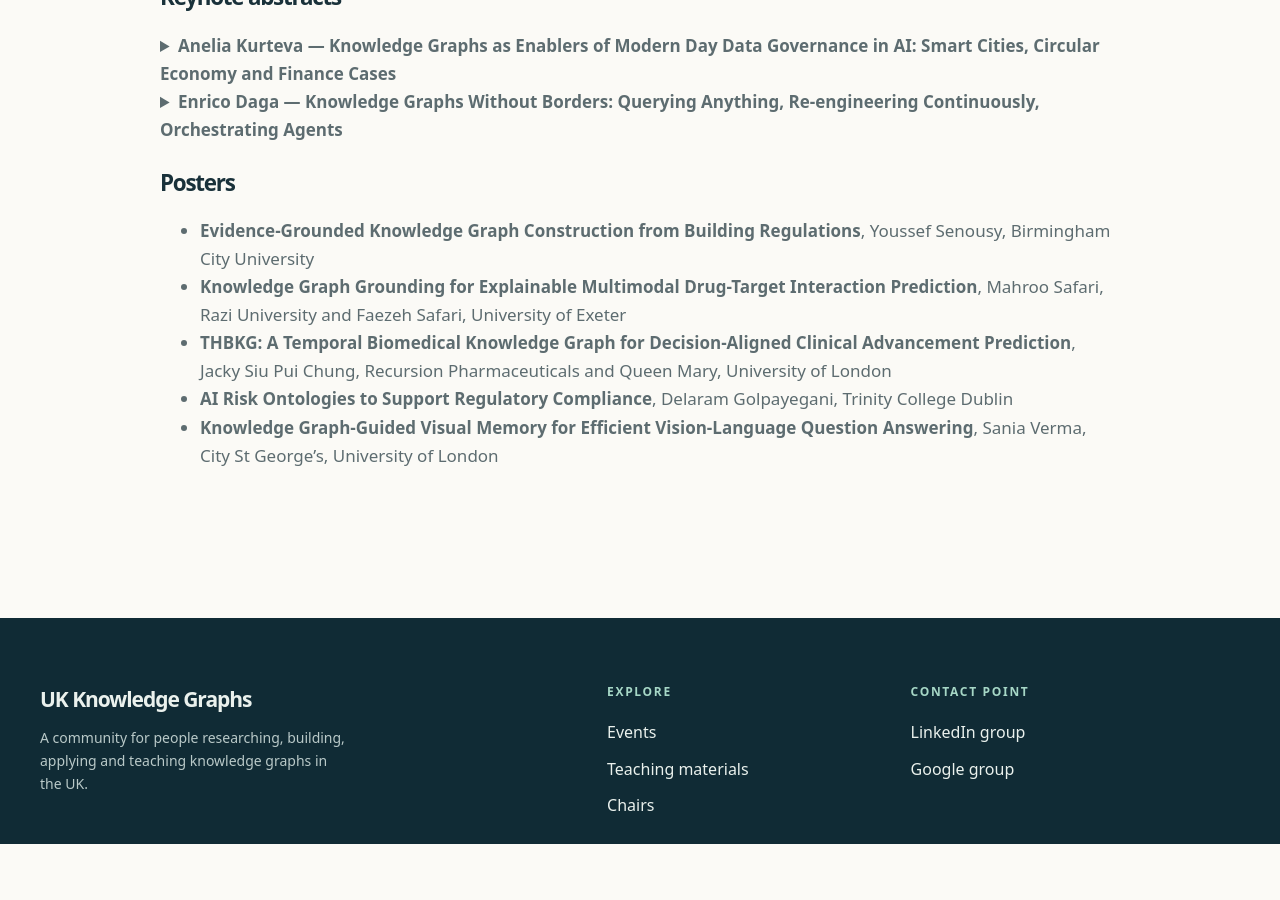
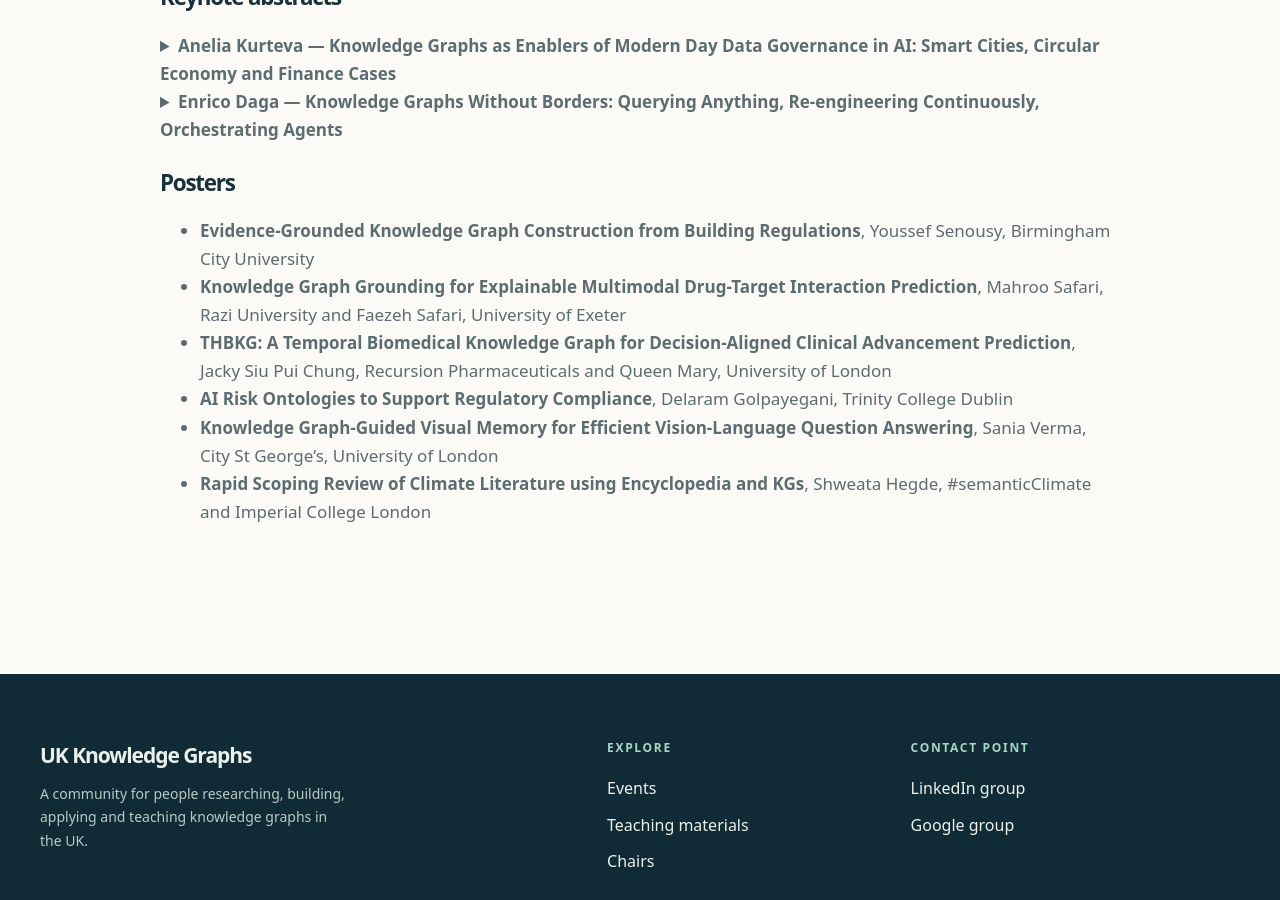
Before and after one commit to uk-knowledge-graphs/uk-knowledge-graphs.github.io, a Jekyll site: the page built from _events/symposium-2026.md, in a window 1280 px wide and 900 px high, scrolled down 2885 px. Built offline with Jekyll 4.4.1, drawn with Linux system fonts in a browser that asks for light colours; before the commit the page ends 3729 px from its top, so only the background shows below that.

Commit message:
added poster

```diff
--- a/_events/symposium-2026.md
+++ b/_events/symposium-2026.md
@@ -90,3 +90,4 @@ Knowledge graphs are often considered the end product of a costly transformation
 - **THBKG: A Temporal Biomedical Knowledge Graph for Decision-Aligned Clinical Advancement Prediction**, Jacky Siu Pui Chung, Recursion Pharmaceuticals and Queen Mary, University of London
 - **AI Risk Ontologies to Support Regulatory Compliance**, Delaram Golpayegani, Trinity College Dublin
 - **Knowledge Graph-Guided Visual Memory for Efficient Vision-Language Question Answering**, Sania Verma, City St George's, University of London
+- **Rapid Scoping Review of Climate Literature using Encyclopedia and KGs**, Shweata Hegde,	#semanticClimate and Imperial College London
--- a/teaching/index.html
+++ b/teaching/index.html
@@ -20,11 +20,11 @@ permalink: /teaching/
 </div></section>
 
 <section class="section section-tint">
-<div class="container"><span class="section-kicker">RELATED READING</span><h2>Teaching Knowledge Graph.</h2><p>Eleni Ilkou, Hasan Abu-Rasheed, David Chaves-Fraga, Erna Engelbrecht, Ernesto Jiménez-Ruiz, Jose Emilio Labra-Gayo. <a href="https://openaccess.city.ac.uk/id/eprint/38542/">Teaching Knowledge Graph for Knowledge Graphs Education</a>. Accepted in the <cite>Semantic Web Journal</cite>.</p></div></section>
+<div class="container"><span class="section-kicker">RELATED READING</span><h2>Teaching Knowledge Graph</h2><p>Eleni Ilkou, Hasan Abu-Rasheed, David Chaves-Fraga, Erna Engelbrecht, Ernesto Jiménez-Ruiz, Jose Emilio Labra-Gayo. <a href="https://openaccess.city.ac.uk/id/eprint/38542/">Teaching Knowledge Graph for Knowledge Graphs Education</a>. Accepted in the <cite>Semantic Web Journal</cite>.</p></div></section>
 
 
 <section class="section">
-<div class="container"><span class="section-kicker">CONTRIBUTE</span><div><h2>Share a resource.</h2><p>Have slides, tutorials, exercises or reading lists you are happy to share? Send a link, author attribution, a short description and reuse terms so the group can review it.</p><a class="button" href="mailto:{{ site.data.contact.email | escape }}?subject=Teaching%20material%20for%20UK%20Knowledge%20Graphs">Suggest a resource <span aria-hidden="true">↗</span></a>
+<div class="container"><span class="section-kicker">CONTRIBUTE</span><div><h2>Share a resource</h2><p>Have slides, tutorials, exercises or reading lists you are happy to share? Send a link, author attribution, a short description and reuse terms so the group can review it.</p><a class="button" href="mailto:{{ site.data.contact.email | escape }}?subject=Teaching%20material%20for%20UK%20Knowledge%20Graphs">Suggest a resource <span aria-hidden="true">↗</span></a>
 </div></div></section>
 
 
```
